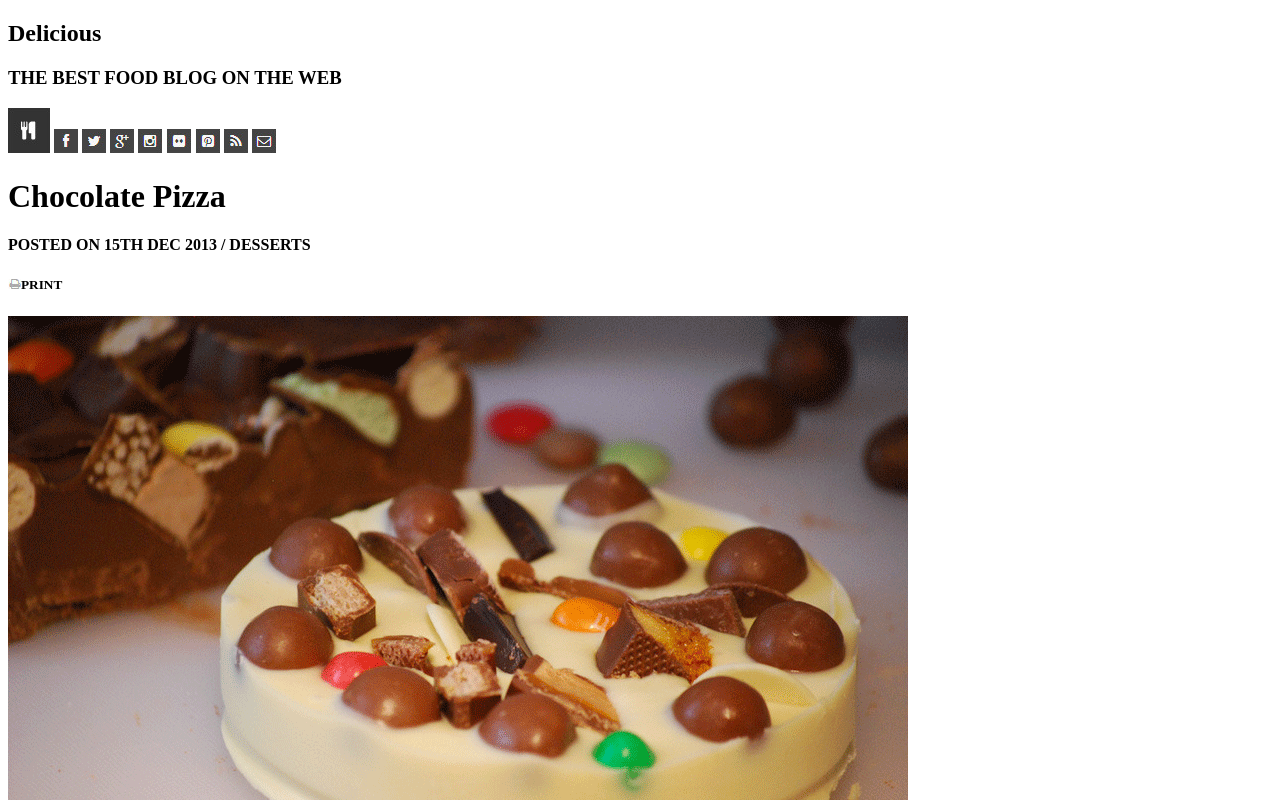
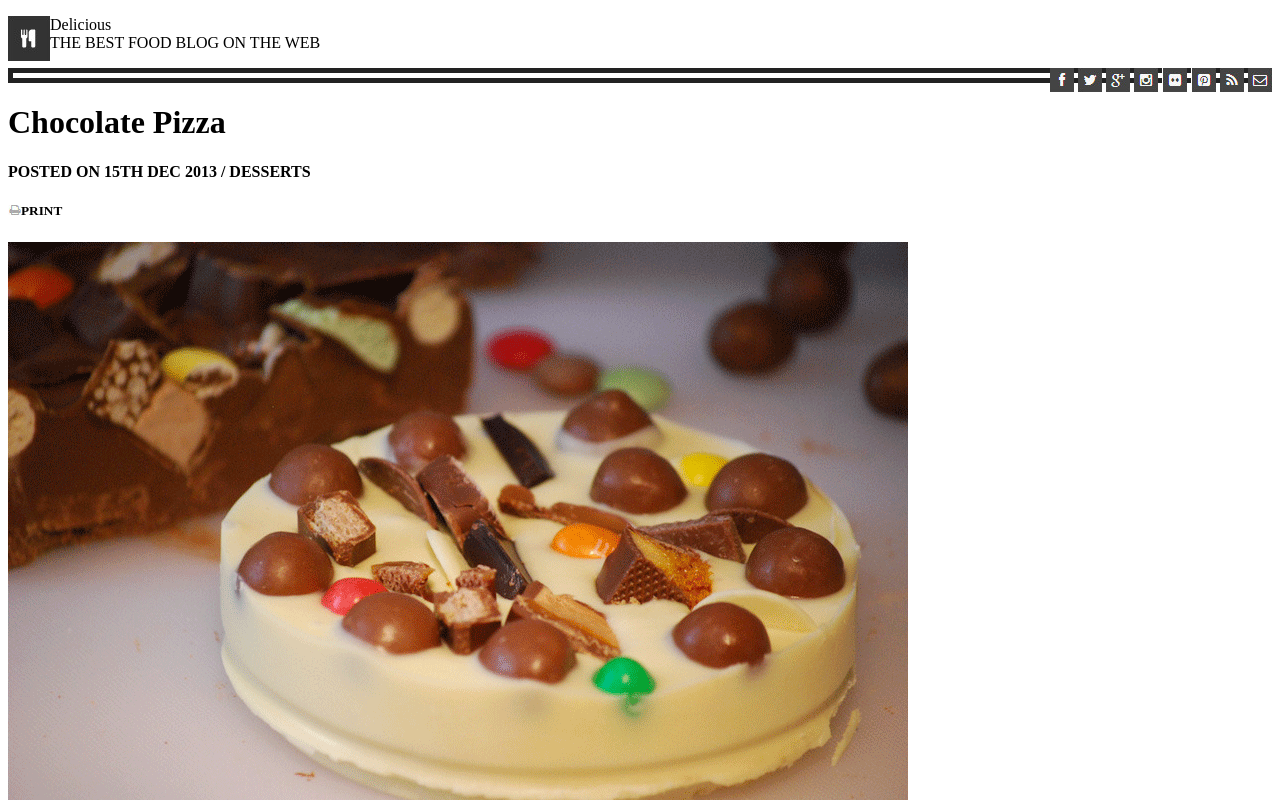
Before and after one commit to JCode1986/chocolate-pizza, a plain HTML site: page index.html in a window 1280 px wide. Shown: the top 800 px of the page. Drawn offline with Linux system fonts and the light colour scheme.

Commit message:
attempted to fix css

```diff
--- a/index.html
+++ b/index.html
@@ -8,9 +8,14 @@
   <title>Document</title>
 </head>
 <header>
-  <h2>Delicious</h2>
-  <h3>THE BEST FOOD BLOG ON THE WEB</h3>
-  <img src="logo.png" class="medium">
+  <p>
+    <img src="logo.png" class="logo">
+    Delicious<br>
+    THE BEST FOOD BLOG ON THE WEB
+  </p>
+</header>
+<body>
+      <section>
       <img src="fb-icon.png" class="medium">
       <img src="twit-icon.png" class="medium">
       <img src="gp-icon.png" class="medium">
@@ -19,9 +24,7 @@
       <img src="pint-icon.png" class="medium">
       <img src="rss-icon.png" class="medium">
       <img src="mail-icon.png" class="medium">
-
-</header>
-<body>
+    </section>
   <div class= "divider"></div>
   <h1>Chocolate Pizza</h1>
   <h4>POSTED ON 15TH DEC 2013 / DESSERTS</h4>
--- a/style.css
+++ b/style.css
@@ -0,0 +1,36 @@
+/* header h2 {
+float:left
+}
+
+header h3 {
+    float:left
+} */
+
+.logo {
+float: left;
+}
+
+header  {
+    width: 480px;
+}
+
+header p {
+width: 480px;
+}
+
+/* .medium {
+float: right
+margin-bottom: 30px
+} */
+
+section {
+    float: right;
+    margin-bottom: 30px;
+    background-position-y: 20px;
+}
+
+.divider {
+    display: block;
+    height: 5px;
+    border: 5px solid #222;
+}
```
Lines whose indentation alone changed are shown as unchanged.
